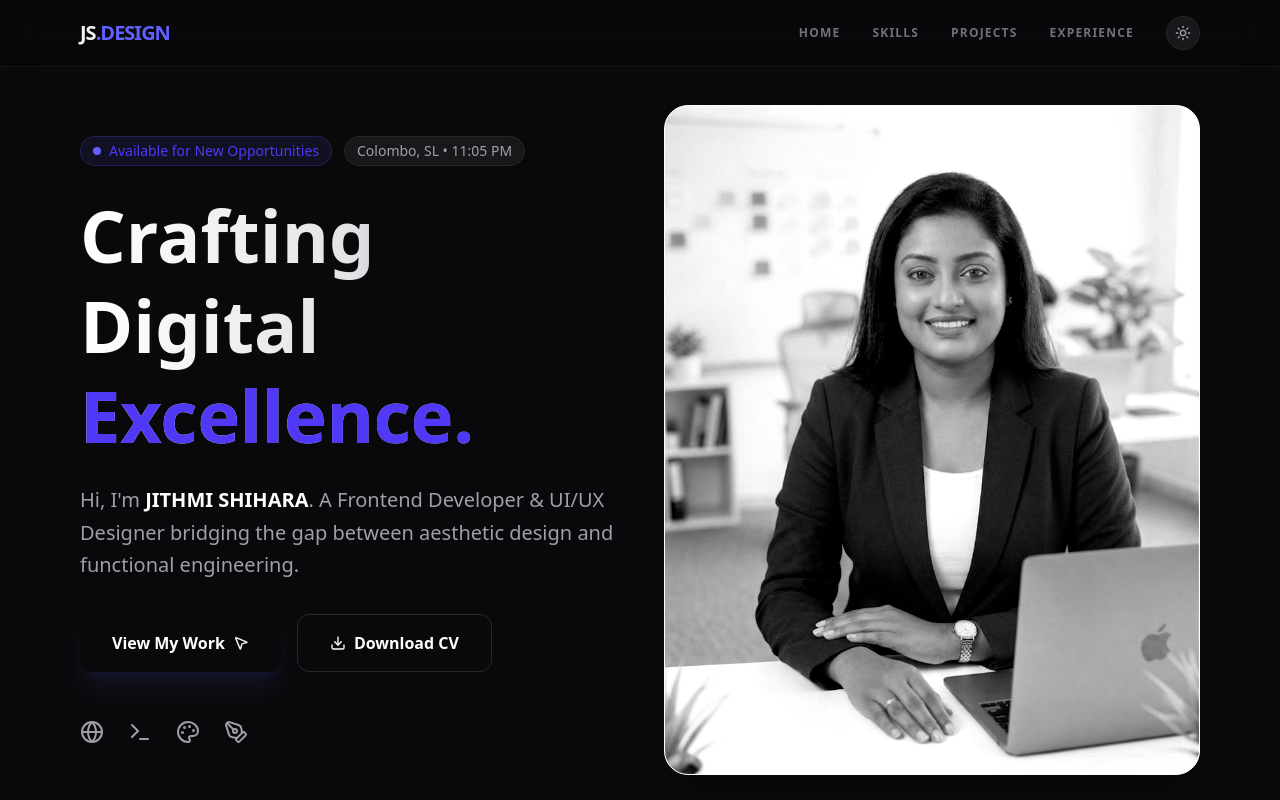
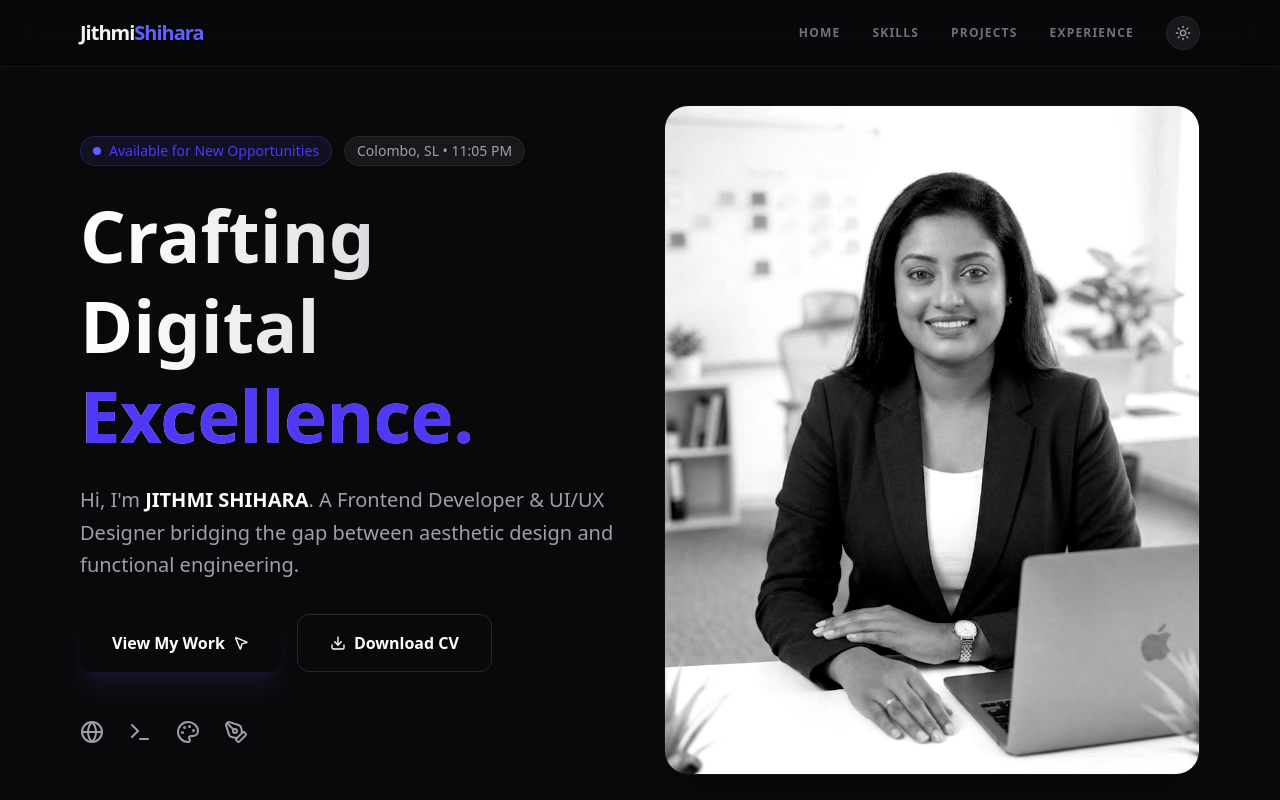
Before and after one commit to JithmiShihara99/MyWeb, a React (Vite) app: page / in a window 1280 px wide. Shown: the top 800 px of the page. Built offline with nearby package versions, Linux system fonts and the light colour scheme.

Commit message:
samll fixes

```diff
--- a/src/App.tsx
+++ b/src/App.tsx
@@ -67,7 +67,7 @@ const App = () => {
             animate={{ opacity: 1, x: 0 }}
             className="text-xl font-black tracking-tighter"
           >
-            JS<span className="text-indigo-500">.DESIGN</span>
+            Jithmi<span className="text-indigo-500">Shihara</span>
           </motion.div>
 
           {/* Desktop Nav */}
@@ -189,10 +189,10 @@ const App = () => {
               initial={{ opacity: 0, scale: 0.9 }}
               whileInView={{ opacity: 1, scale: 1 }}
               viewport={{ once: true }}
-              className={`p-16 rounded-[3rem] text-white relative overflow-hidden group transition-all duration-500 ${
+              className={`p-16 rounded-[3rem] text-white relative overflow-hidden group transition-all duration-500 animate-fluid shadow-2xl ${
                 isDarkMode
-                  ? 'bg-[linear-gradient(135deg,#4f46e5_50%,#3730a3_50%)] shadow-2xl'
-                  : 'bg-[linear-gradient(135deg,#4338ca_50%,#312e81_50%)] shadow-2xl'
+                  ? 'bg-[linear-gradient(135deg,#4f46e5,#3730a3,#6366f1,#4338ca)]'
+                  : 'bg-[linear-gradient(135deg,#4338ca,#312e81,#4f46e5,#1e1b4b)]'
               }`}
             >
               <div className="relative z-10">
--- a/src/components/Hero.tsx
+++ b/src/components/Hero.tsx
@@ -98,9 +98,13 @@ const Hero: React.FC<HeroProps> = ({ isDarkMode, currentTime }) => {
           initial={{ opacity: 0, scale: 0.8 }}
           animate={{ opacity: 1, scale: 1 }}
           transition={{ duration: 1 }}
-          className="relative hidden lg:block"
+          className="relative mt-12 lg:mt-0 w-full max-w-[400px] lg:max-w-none mx-auto lg:mx-0"
         >
-          <div className="relative z-10 w-full aspect-[4/5] rounded-3xl overflow-hidden grayscale contrast-125 hover:grayscale-0 transition-all duration-700 border border-zinc-200 dark:border-zinc-800 bg-zinc-100 dark:bg-zinc-900 shadow-2xl">
+          <div className={`relative z-10 w-full aspect-[4/5] rounded-3xl overflow-hidden transition-all duration-700 border shadow-2xl ${
+            isDarkMode
+              ? 'grayscale contrast-125 hover:grayscale-0 border-zinc-800 bg-zinc-900'
+              : 'border-zinc-200 bg-zinc-100'
+          }`}>
             <img
               src="/images/jithmi.jpg"
               alt={personalInfo.name}
--- a/src/index.css
+++ b/src/index.css
@@ -11,3 +11,14 @@ html {
 body {
   @apply antialiased;
 }
+
+@keyframes fluid-gradient {
+  0% { background-position: 0% 50%; }
+  50% { background-position: 100% 50%; }
+  100% { background-position: 0% 50%; }
+}
+
+.animate-fluid {
+  background-size: 200% 200%;
+  animation: fluid-gradient 8s ease infinite;
+}
```
